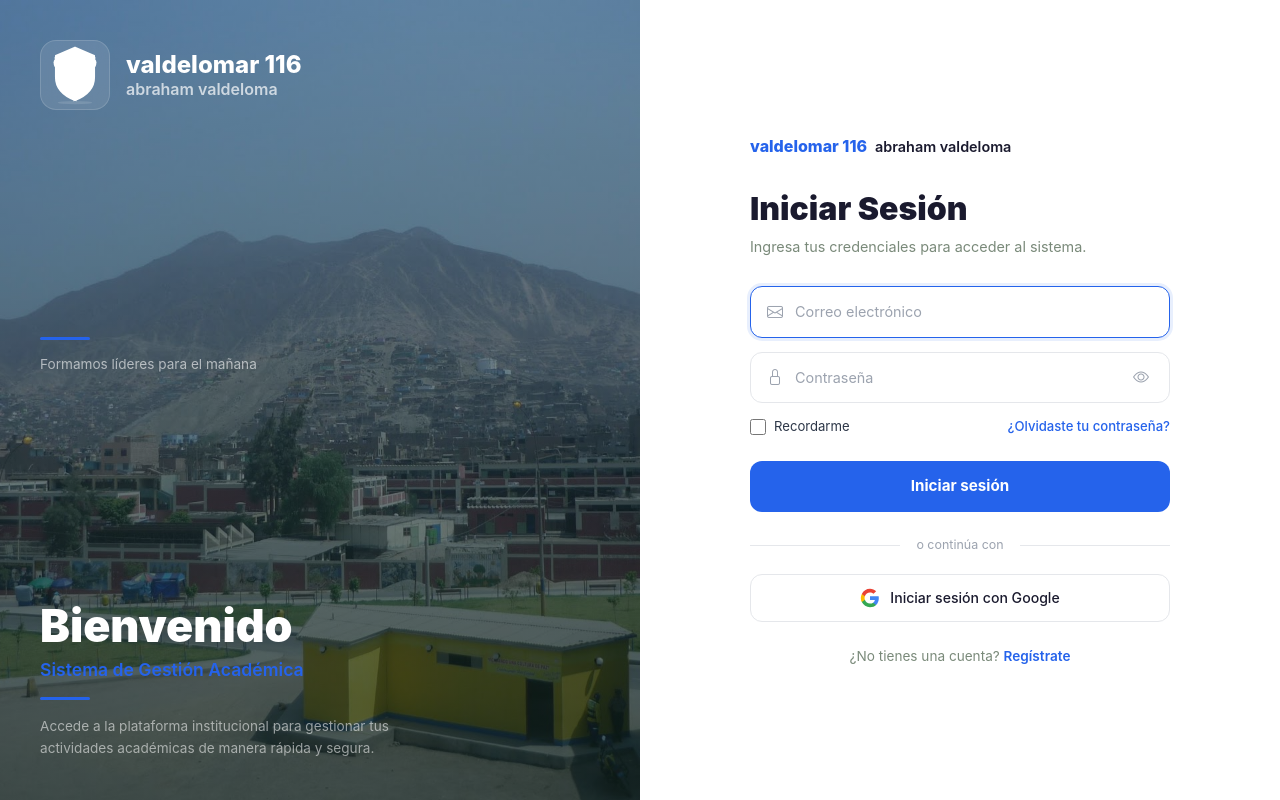
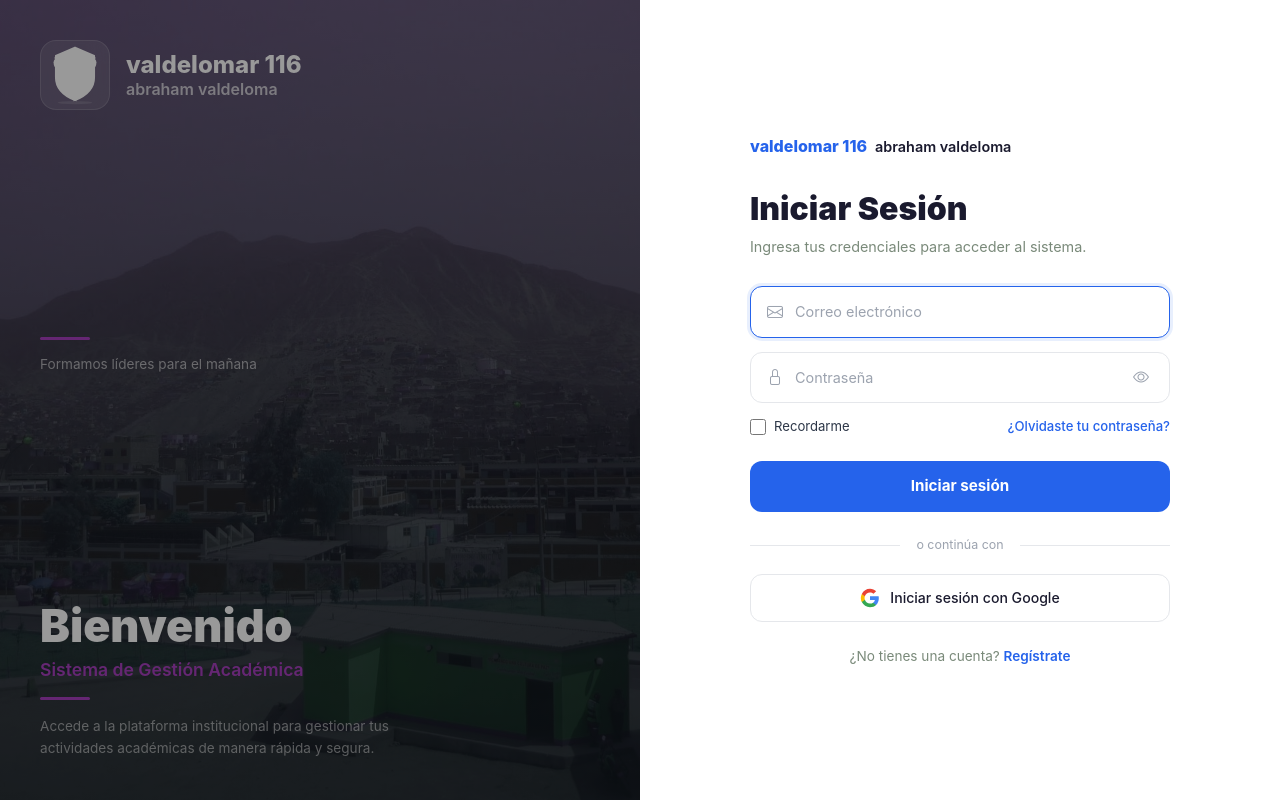
Before and after one commit to Pierxsss7/sistema-escolar-valdelomar, a Django app: page / in a window 1280 px wide. Run offline with Django 5.2, Linux system fonts and the light colour scheme.

Commit message:
fix: add hue-rotate filter to shift yellow to green on login photo

```diff
--- a/static/css/styles.css
+++ b/static/css/styles.css
@@ -369,6 +369,7 @@ body {
     flex: 0 0 50%;
     position: relative;
     background: url('/static/img/colegio.jpg') center center / cover no-repeat;
+    filter: hue-rotate(60deg) saturate(0.8) brightness(0.6);
     display: flex;
     align-items: flex-end;
     overflow: hidden;
@@ -377,7 +378,7 @@ body {
 .login-left-overlay {
     position: absolute;
     inset: 0;
-    background: linear-gradient(180deg, rgba(10,26,18,0.35) 0%, rgba(10,26,18,0.50) 50%, rgba(10,26,18,0.70) 100%);
+    background: linear-gradient(180deg, rgba(10,26,18,0.55) 0%, rgba(10,26,18,0.70) 50%, rgba(10,26,18,0.85) 100%);
 }
 
 .login-left-content {
```
